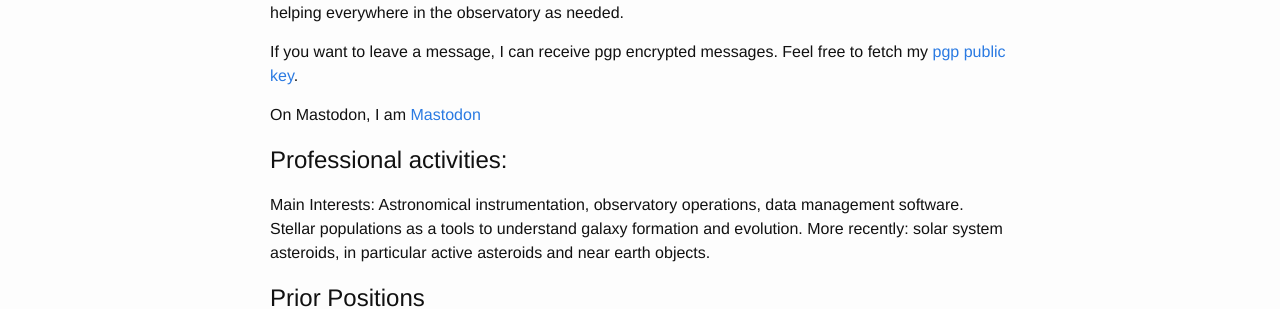
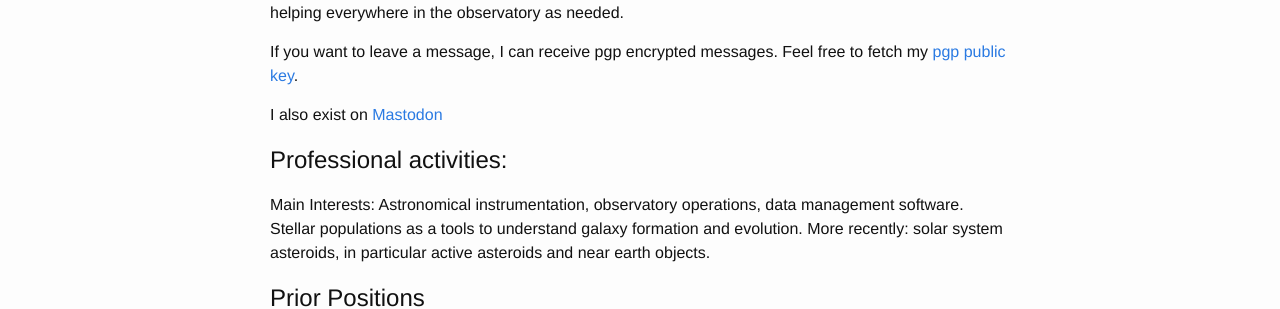
Before and after one commit to drhaz/drhaz.github.io, a Jekyll site: the page built from _pages/about.md, in a window 1280 px wide. Shown: the part 390-699 px from the top of the page. Built offline with Jekyll 4.4.1, drawn with Linux system fonts in a browser that asks for light colours.

Commit message:
Update about.md

```diff
--- a/_pages/about.md
+++ b/_pages/about.md
@@ -14,7 +14,7 @@
 
 If you want to leave a message, I can receive pgp encrypted messages. Feel free to fetch my <a href="/static/0BDD9EB4.asc"> pgp public key</a>.
 
-On Mastodon, I am <a rel="me" href="https://mastodon.social/@orangejacket">Mastodon</a>
+I also exist on <a rel="me" href="https://mastodon.social/@orangejacket">Mastodon</a>
 
 Professional activities:
 ====
```
